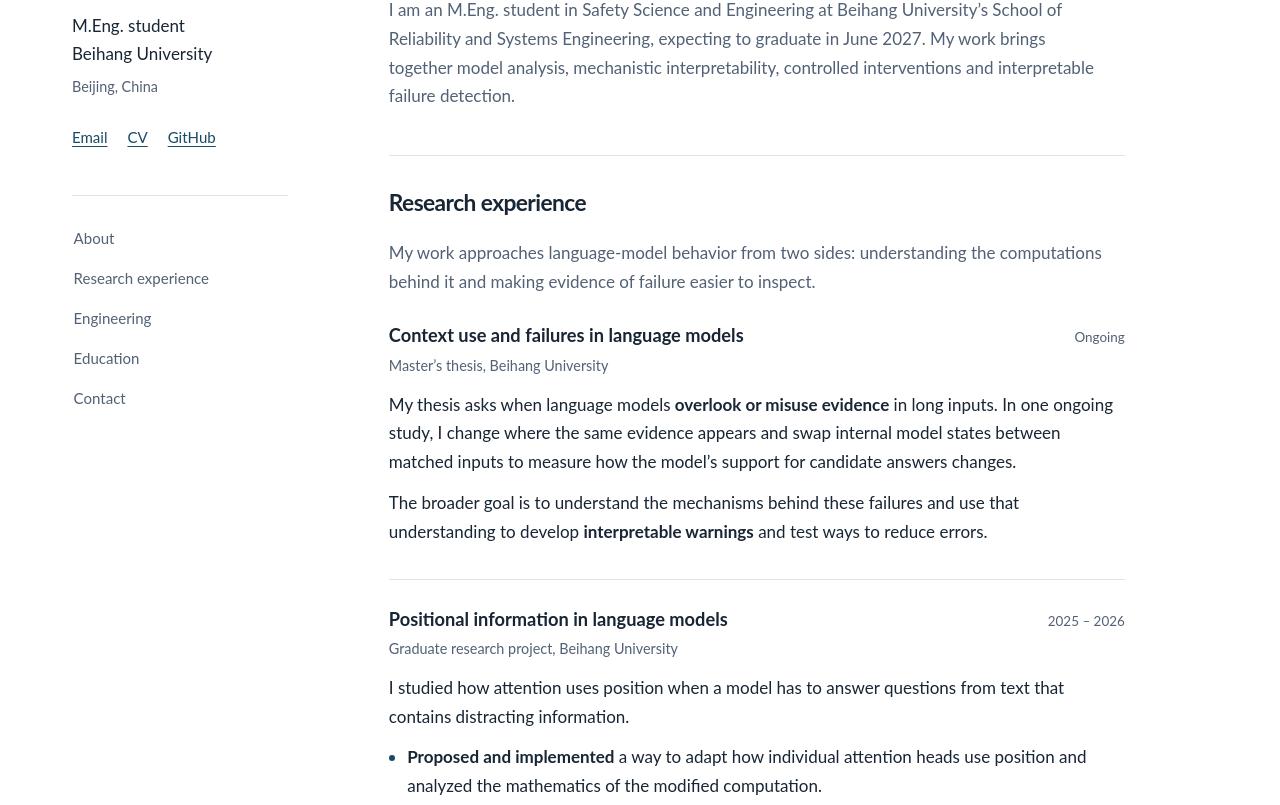
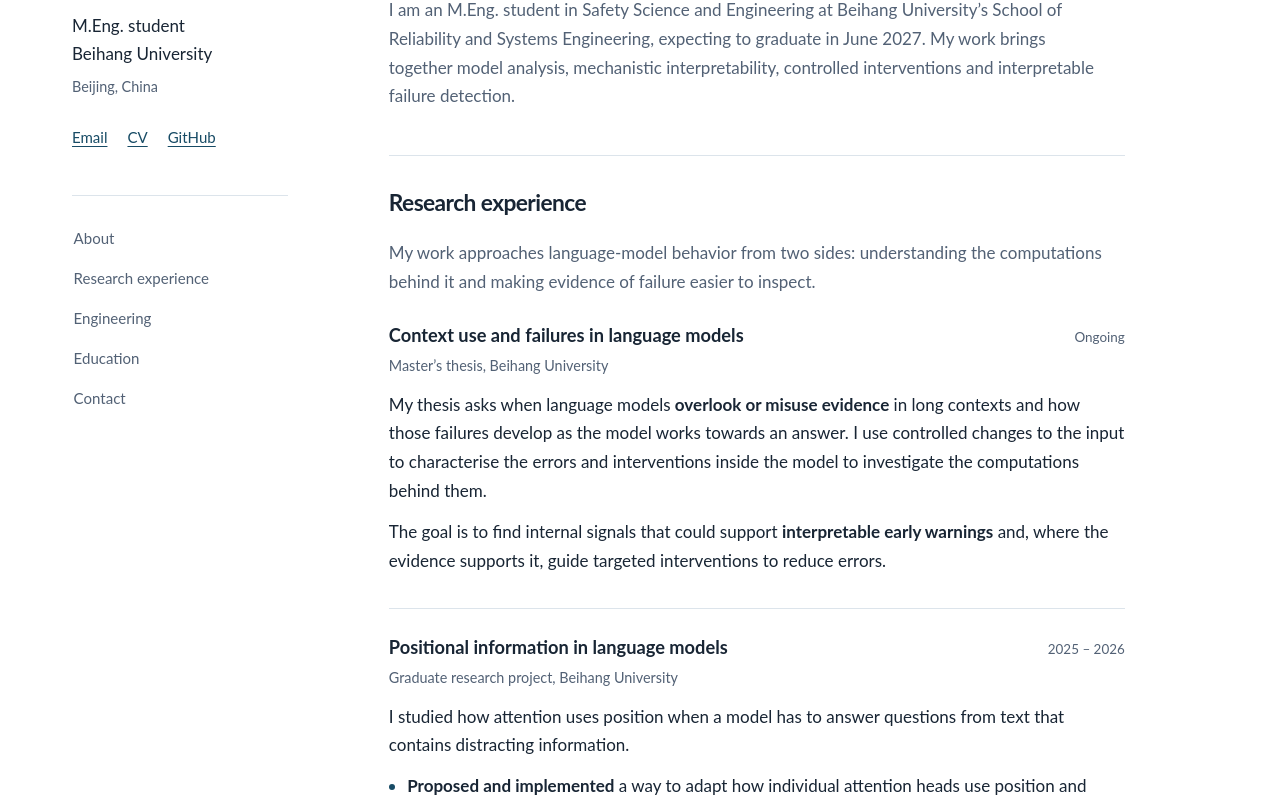
Before and after one commit to cjl-cheng/cjl-cheng.github.io, a plain HTML site: page index.html in a window 1280 px wide. Shown: the part 264-1069 px from the top of the page. Drawn offline with Linux system fonts and the light colour scheme.

Commit message:
Present the full master's thesis research scope

```diff
--- a/index.html
+++ b/index.html
@@ -65,8 +65,8 @@
               <p class="project-date">Ongoing</p>
             </div>
             <p class="project-context">Master’s thesis, Beihang University</p>
-            <p>My thesis asks when language models <strong>overlook or misuse evidence</strong> in long inputs. In one ongoing study, I change where the same evidence appears and swap internal model states between matched inputs to measure how the model’s support for candidate answers changes.</p>
-            <p>The broader goal is to understand the mechanisms behind these failures and use that understanding to develop <strong>interpretable warnings</strong> and test ways to reduce errors.</p>
+            <p>My thesis asks when language models <strong>overlook or misuse evidence</strong> in long contexts and how those failures develop as the model works towards an answer. I use controlled changes to the input to characterise the errors and interventions inside the model to investigate the computations behind them.</p>
+            <p>The goal is to find internal signals that could support <strong>interpretable early warnings</strong> and, where the evidence supports it, guide targeted interventions to reduce errors.</p>
           </article>
           <article class="research-project" id="positional-information" aria-labelledby="position-title">
             <div class="project-heading">
```
